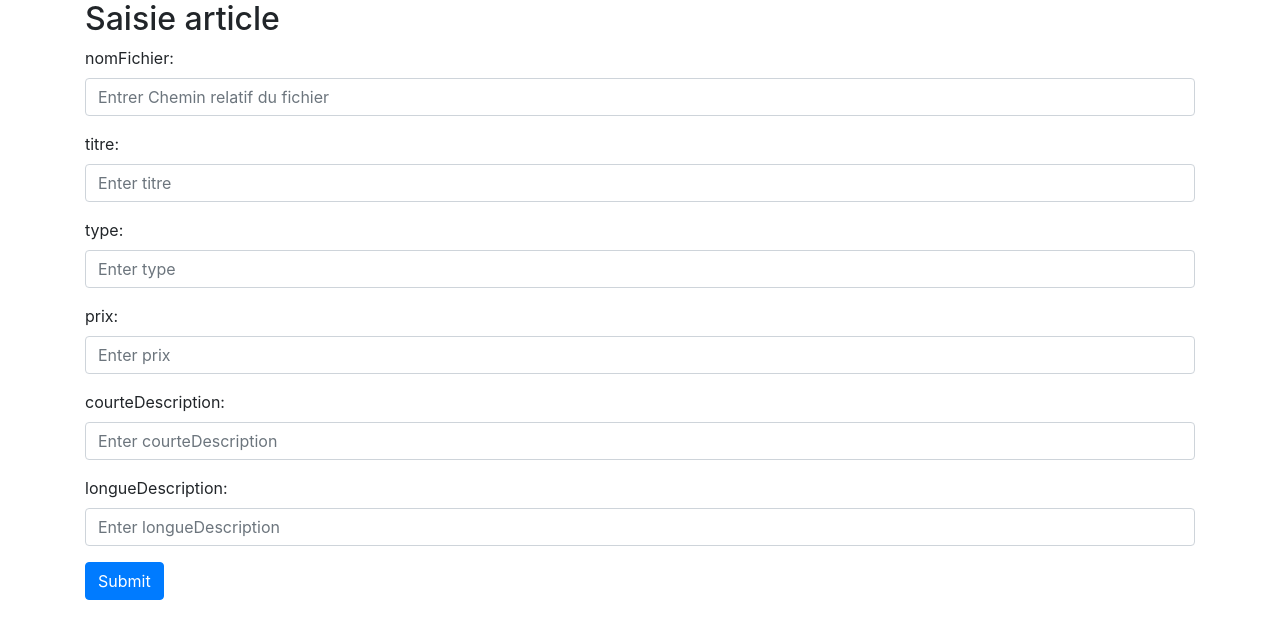
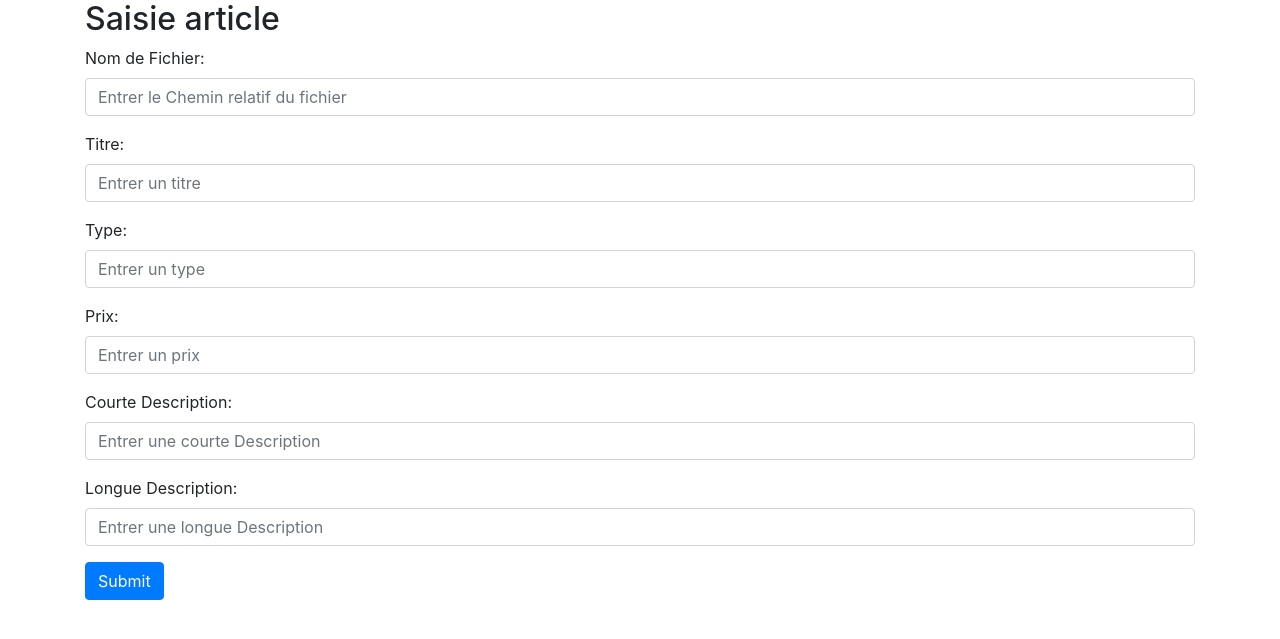
Before and after one commit to Dissensium/shop_Tareq, a PHP site: page /shop_tareq/web/ViewSaisieArticlePage.php in a window 1280 px wide. Shown: the top 639 px of the page. Run offline with PHP 8.4, Linux system fonts and the light colour scheme.

Commit message:
changement viewSaisieArticle label

```diff
--- a/web/ViewSaisieArticlePage.php
+++ b/web/ViewSaisieArticlePage.php
@@ -16,28 +16,28 @@
         <h2>Saisie article</h2>
         <form action="Controllers/SaisieArticleController.php" method="post">
             <div class="form-group">
-                <label for="nomFichier">nomFichier:</label>
-                <input type="text" class="form-control" id="nomFichier" name="nomFichier" placeholder="Entrer Chemin relatif du fichier">
+                <label for="nomFichier">Nom de Fichier:</label>
+                <input type="text" class="form-control" id="nomFichier" name="nomFichier" placeholder="Entrer le Chemin relatif du fichier">
             </div>
             <div class="form-group">
-                <label for="titre">titre:</label>
-                <input type="text" class="form-control" id="titre" name="titre" placeholder="Enter titre">
+                <label for="titre">Titre:</label>
+                <input type="text" class="form-control" id="titre" name="titre" placeholder="Entrer un titre">
             </div>
             <div class="form-group">
-                <label for="type">type:</label>
-                <input type="text" class="form-control" id="type" name="type" placeholder="Enter type">
+                <label for="type">Type:</label>
+                <input type="text" class="form-control" id="type" name="type" placeholder="Entrer un type">
             </div>
             <div class="form-group">
-                <label for="prix">prix:</label>
-                <input type="text" class="form-control" id="prix" name="prix" placeholder="Enter prix">
+                <label for="prix">Prix:</label>
+                <input type="text" class="form-control" id="prix" name="prix" placeholder="Entrer un prix">
             </div>
             <div class="form-group">
-                <label for="courteDescription">courteDescription:</label>
-                <input type="text" class="form-control" id="courteDescription" name="courteDescription" placeholder="Enter courteDescription">
+                <label for="courteDescription">Courte Description:</label>
+                <input type="text" class="form-control" id="courteDescription" name="courteDescription" placeholder="Entrer une courte Description">
             </div>
             <div class="form-group">
-                <label for="longueDescription">longueDescription:</label>
-                <input type="text" class="form-control" id="longueDescription" name="longueDescription" placeholder="Enter longueDescription">
+                <label for="longueDescription">Longue Description:</label>
+                <input type="text" class="form-control" id="longueDescription" name="longueDescription" placeholder="Entrer une longue Description">
             </div>
             <button type="submit" class="btn btn-primary">Submit</button>
         </form>
```
